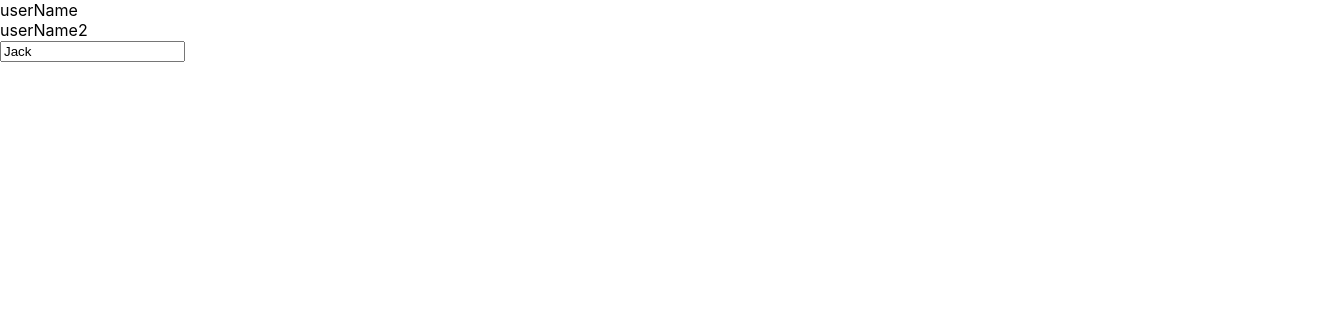
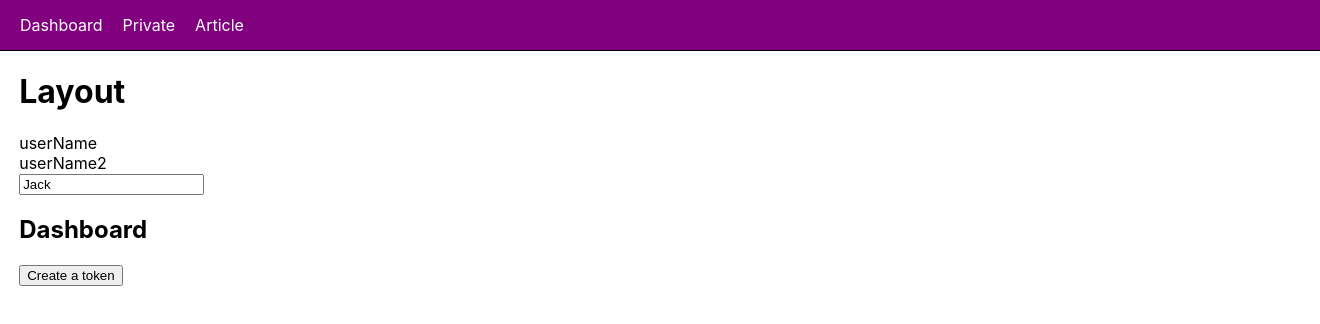
Before and after one commit to laurapoc/react-play-ground, a React (Create React App) app: page / in a window 1280 px wide. Shown: the top 324 px of the page, 1320 px wide, since content can reach past the window. Built offline with nearby package versions, Linux system fonts and the light colour scheme; data requests are answered from the project's data file.

Commit message:
add react-router-dom elements

```diff
--- a/package.json
+++ b/package.json
@@ -11,6 +11,7 @@
     "json-server": "^1.0.0-beta.3",
     "react": "^19.1.0",
     "react-dom": "^19.1.0",
+    "react-router-dom": "^7.6.0",
     "react-scripts": "5.0.1",
     "web-vitals": "^2.1.4"
   },
--- a/src/App.css
+++ b/src/App.css
@@ -1,5 +1,7 @@
-.App {
-  text-align: center;
+body {
+  margin: 0;
+  padding: 0;
+  overflow: hidden;
 }
 
 .App-logo {
@@ -36,3 +38,24 @@
     transform: rotate(360deg);
   }
 }
+
+.navbar {
+  width: 100%;
+  height: 50px;
+  border-bottom: 1px solid black;
+  background-color: purple;
+  display: flex;
+  justify-content: flex-start;
+  gap: 20px;
+  align-items: center;
+  padding: 0 20px;
+}
+
+.navbar a {
+  text-decoration: none;
+  color: white;
+  transition: hover 0.5s ease;
+}
+.navbar a:hover, .navbar a:focus, .navbar a:active {
+  color: violet;
+}
--- a/src/App.js
+++ b/src/App.js
@@ -1,68 +1,37 @@
-import { useEffect, useReducer } from "react";
+import { Link, Route, Routes } from "react-router-dom";
+
 import "./App.css";
-import useFetch from "./hooks/useFetch";
-import LocalStorageInput from "./components/LocalStorageInput";
-
-const initialState = {
-  isLoading: false,
-  error: null,
-  data: null,
-};
-
-const reducer = (state, action) => {
-  switch (action.type) {
-    case "getUsersStart": {
-      return {
-        ...state,
-        isLoading: true,
-      };
-    }
-    case "getUsersSuccess": {
-      return {
-        ...state,
-        isLoading: false,
-        data: action.payload,
-      };
-    }
-    default: {
-      return state;
-    }
-  }
-};
+import Dashboard from "./components/Dashboard";
+import Private from "./components/Private";
+import Layout from "./components/Layout";
+import Article from "./components/Article";
+import Auth from "./components/Auth";
 
 function App() {
-  const [state, dispatch] = useReducer(reducer, initialState);
-  const [{ response, error, isLoading }, doFetch] = useFetch(
-    "http://localhost:3000/users"
-  );
-
-  useEffect(() => {
-    dispatch({ type: "getUsersStart" });
-
-    doFetch();
-
-    // const getData = () => {
-    //   axios.get("http://localhost:3000/users").then((response) => {
-    //     setTimeout(() => {
-    //       dispatch({ type: "getUsersSuccess", payload: response.data });
-    //     }, 1000);
-    //   });
-    // };
-
-    // getData();
-  }, [doFetch]);
+  const slug = "1234";
 
   return (
     <div>
-      {isLoading && <div>Loading... </div>}
-      {/* {state.isLoading && <div>Loading... </div>} */}
-      {state.data?.map((user) => (
-        <div key={user.id}>{user.name}</div>
-      ))}
-      {response?.map((user) => (
-        <div key={user.id}>{user.name}</div>
-      ))}
-      <LocalStorageInput />
+      <div className="navbar">
+        <Link to="/">Dashboard</Link>
+        <Link to="/private">Private</Link>
+        <Link to={`/articles/${slug}`}>Article</Link>
+      </div>
+      <Routes>
+        <Route path="/" element={<Layout />}>
+          <Route index element={<Dashboard />} />
+          <Route
+            path="/private"
+            element={
+              <Auth>
+                <Private />
+              </Auth>
+            }
+          />
+          <Route path="/articles/:slug" element={<Article />} />
+          <Route path="*" element={<h1>404 Not Found</h1>} />
+        </Route>
+      </Routes>
     </div>
   );
 }
--- /dev/null
+++ b/src/components/Article.jsx
@@ -0,0 +1,20 @@
+import React from "react";
+import { useParams, useSearchParams } from "react-router-dom";
+
+const Article = () => {
+  const params = useParams();
+
+  const [searchParams] = useSearchParams();
+
+  console.log(searchParams.get("page"));
+
+  console.log(params);
+
+  return (
+    <div>
+      <h2>Article</h2>
+    </div>
+  );
+};
+
+export default Article;
--- /dev/null
+++ b/src/components/Auth.jsx
@@ -0,0 +1,19 @@
+import React, { useEffect } from "react";
+import { Navigate } from "react-router-dom";
+import { useLocalStorage } from "../hooks/useLocalStorage";
+
+const Auth = ({ children }) => {
+  const [token, ] = useLocalStorage("token", "");
+
+  useEffect(() => {
+    console.log("token", token)
+  }, [token])
+
+  if (!token) {
+    return <Navigate to="/" />;
+  }
+
+  return children;
+};
+
+export default Auth;
--- /dev/null
+++ b/src/components/Dashboard.js
@@ -0,0 +1,70 @@
+import React, { useReducer, useEffect } from "react";
+import useFetch from "../hooks/useFetch";
+import LocalStorageInput from "./LocalStorageInput";
+import { useLocalStorage } from "../hooks/useLocalStorage";
+
+const initialState = {
+  isLoading: false,
+  error: null,
+  data: null,
+};
+
+const reducer = (state, action) => {
+  switch (action.type) {
+    case "getUsersStart": {
+      return {
+        ...state,
+        isLoading: true,
+      };
+    }
+    case "getUsersSuccess": {
+      return {
+        ...state,
+        isLoading: false,
+        data: action.payload,
+      };
+    }
+    default: {
+      return state;
+    }
+  }
+};
+
+const Dashboard = () => {
+  const [state, dispatch] = useReducer(reducer, initialState);
+  const [{ response, isLoading }, doFetch] = useFetch(
+    "http://localhost:3000/users"
+  );
+  const [, setToken] = useLocalStorage("token", "");
+
+  useEffect(() => {
+    dispatch({ type: "getUsersStart" });
+
+    doFetch();
+  }, [doFetch]);
+
+  const handleCreateToken = () => {
+    setToken("123456789");
+  };
+
+  return (
+    <div>
+      {isLoading && <div>Loading... </div>}
+      {state.data?.map((user) => (
+        <div key={user.id}>{user.name}</div>
+      ))}
+      {response?.map((user) => (
+        <div key={user.id}>{user.name}</div>
+      ))}
+      <LocalStorageInput />
+      <div>
+        <h2>Dashboard</h2>
+        <div>
+          <button onClick={handleCreateToken}>Create a token</button>
+        </div>
+      </div>
+    </div>
+  );
+};
+
+export default Dashboard;
--- /dev/null
+++ b/src/components/Layout.css
@@ -0,0 +1,4 @@
+.Layout {
+    width: 100%;
+    padding: 0 1.2rem;
+}
--- /dev/null
+++ b/src/components/Layout.jsx
@@ -0,0 +1,16 @@
+import React from "react";
+import { Outlet } from "react-router-dom";
+import "./Layout.css"
+
+const Layout = () => {
+  return (
+    <div className="Layout">
+      <h1>Layout</h1>
+      <div>
+        <Outlet />
+      </div>
+    </div>
+  );
+};
+
+export default Layout;
--- /dev/null
+++ b/src/components/Private.jsx
@@ -0,0 +1,22 @@
+import React from "react";
+import {  useNavigate } from "react-router-dom";
+
+const Private = () => {
+    const navigate = useNavigate();
+
+  const handleDeleteToken = () => {
+    localStorage.removeItem("token");
+    navigate("/",);;
+  };
+
+  return (
+    <div>
+      <h2>Private</h2>
+      <div>
+        <button onClick={handleDeleteToken}>Delete a token</button>
+      </div>
+    </div>
+  );
+};
+
+export default Private;
--- a/src/index.js
+++ b/src/index.js
@@ -1,13 +1,16 @@
-import React from 'react';
-import ReactDOM from 'react-dom/client';
-import './index.css';
-import App from './App';
-import reportWebVitals from './reportWebVitals';
+import React from "react";
+import ReactDOM from "react-dom/client";
+import "./index.css";
+import App from "./App";
+import reportWebVitals from "./reportWebVitals";
+import { BrowserRouter } from "react-router-dom";
 
-const root = ReactDOM.createRoot(document.getElementById('root'));
+const root = ReactDOM.createRoot(document.getElementById("root"));
 root.render(
   <React.StrictMode>
-    <App />
+    <BrowserRouter>
+      <App />
+    </BrowserRouter>
   </React.StrictMode>
 );
 
```
Also changed, not shown: src/components/LocalStorageInput.jsx (renamed from src/components/LocalStorageInput.js), 1 other file (tests, documents, lock files or other folders).
